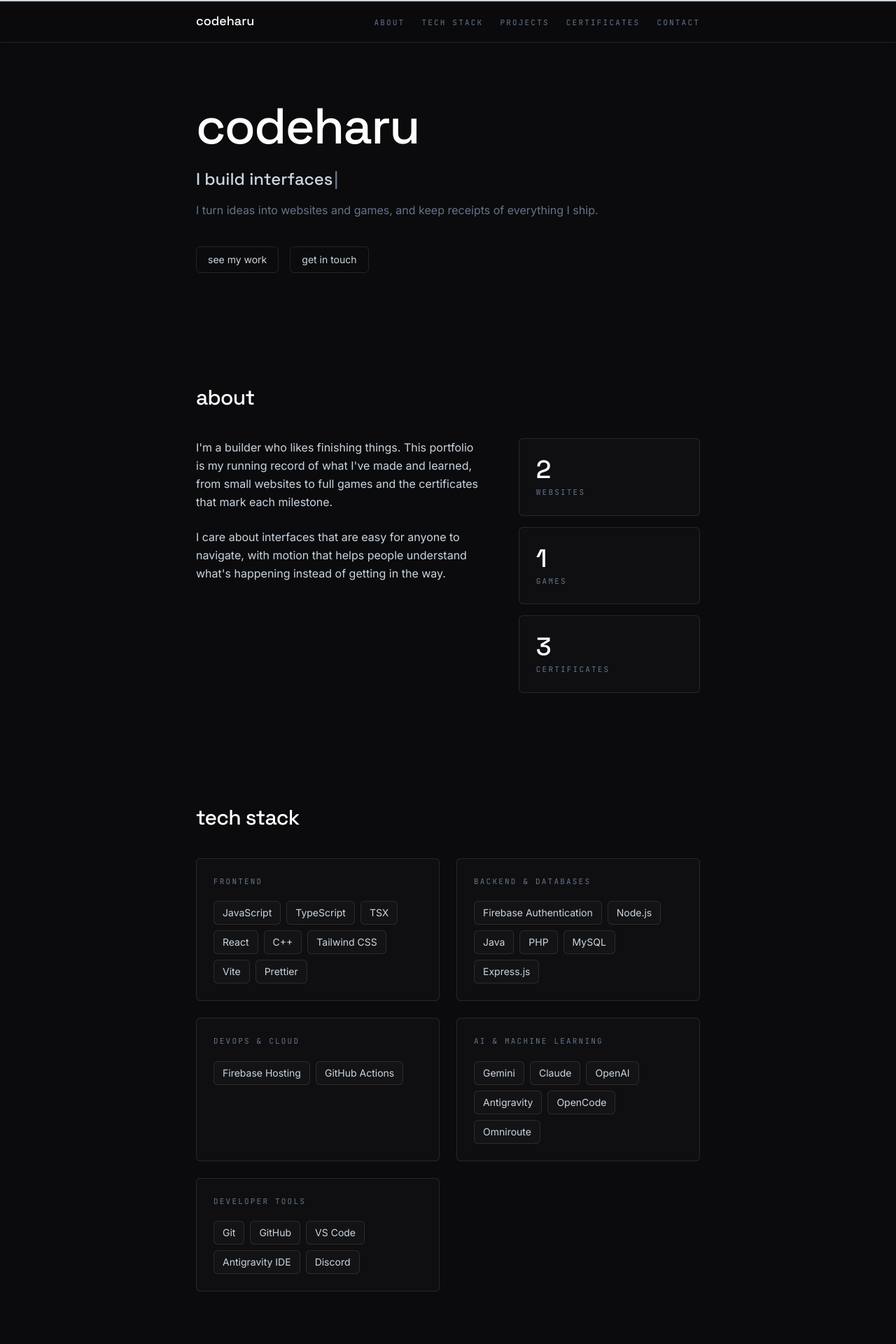
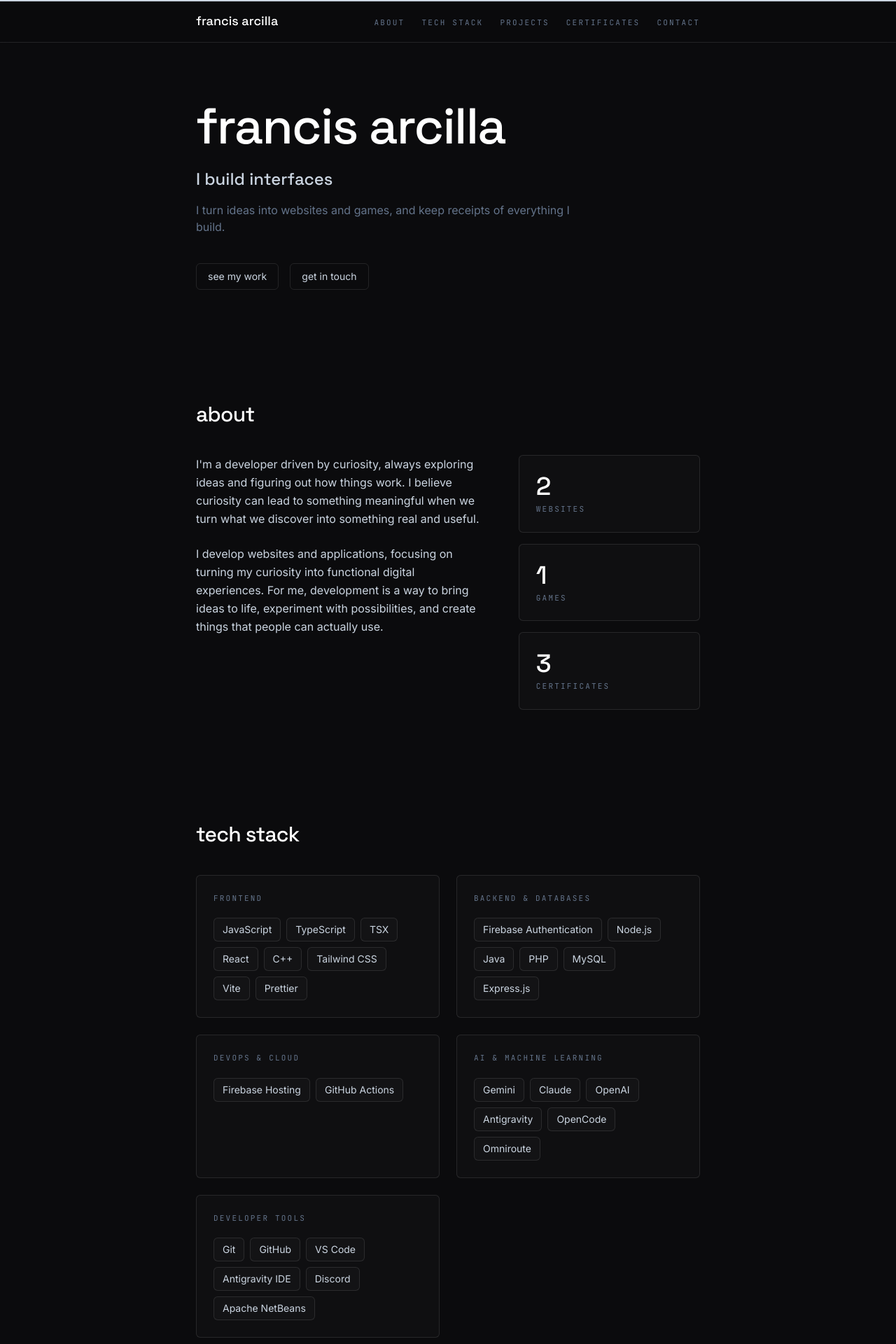
Before and after one commit to code1haru-ctrl/code1haru-ctrl.github.io, a React (Vite) app: page / in a window 1280 px wide. Shown: the top 1920 px of the page at 70% size. Built offline with nearby package versions, Linux system fonts and the light colour scheme.

Commit message:
Profile, Certificate, and Skills update

```diff
--- a/src/components/sections/Skills.tsx
+++ b/src/components/sections/Skills.tsx
@@ -15,14 +15,25 @@ export default function Skills() {
                 {group.title}
               </h3>
               <ul className="flex flex-wrap gap-2">
-                {group.items.map((item) => (
-                  <li
-                    key={item}
-                    className="rounded-md border border-white/10 bg-white/[0.02] px-3 py-1.5 text-sm text-slate-300"
-                  >
-                    {item}
-                  </li>
-                ))}
+                {group.items.map((item) => {
+                  const tooltip = group.tooltips?.[item];
+                  return (
+                    <li
+                      key={item}
+                      className="group relative rounded-md border border-white/10 bg-white/[0.02] px-3 py-1.5 text-sm text-slate-300"
+                    >
+                      {item}
+                      {tooltip && (
+                        <span
+                          role="tooltip"
+                          className="pointer-events-none absolute bottom-full left-1/2 z-20 mb-2 -translate-x-1/2 whitespace-nowrap rounded-md border border-white/10 bg-[#0B0B0D] px-2.5 py-1.5 font-mono text-[11px] text-slate-400 opacity-0 shadow-lg transition-opacity duration-150 group-hover:opacity-100"
+                        >
+                          {tooltip}
+                        </span>
+                      )}
+                    </li>
+                  );
+                })}
               </ul>
             </div>
           </Reveal>
--- a/src/data/certificates.ts
+++ b/src/data/certificates.ts
@@ -5,9 +5,9 @@ import type { Certificate } from "../types";
 export const certificates: Certificate[] = [
   {
     id: "sample-web-dev",
-    title: "Web Development Fundamentals",
-    issuer: "Sample Academy",
-    date: "2026-02",
+    title: "JavaScript Essential 1",
+    issuer: "DICT-ITU DTC Initiative",
+    date: "2026-06",
     credentialUrl: "#",
   },
   {
--- a/src/data/profile.ts
+++ b/src/data/profile.ts
@@ -2,20 +2,21 @@ import type { Profile } from "../types";
 
 // ✏️ Edit this file to change your name, bio, and links.
 export const profile: Profile = {
-  name: "Codeharu",
+  name: "Francis Arcilla",
   handle: "code1haru-ctrl",
   role: "Developer & Builder",
-  tagline: "I turn ideas into websites and games, and keep receipts of everything I ship.",
+  tagline: "I turn ideas into websites and games, and keep receipts of everything I build.",
   roles: ["websites", "games", "interfaces", "experiments"],
-  location: "",
+  location: "Philippines",
   bio: [
-    "I'm a builder who likes finishing things. This portfolio is my running record of what I've made and learned, from small websites to full games and the certificates that mark each milestone.",
-    "I care about interfaces that are easy for anyone to navigate, with motion that helps people understand what's happening instead of getting in the way.",
+    "I'm a developer driven by curiosity, always exploring ideas and figuring out how things work. I believe curiosity can lead to something meaningful when we turn what we discover into something real and useful.",
+    "I develop websites and applications, focusing on turning my curiosity into functional digital experiences. For me, development is a way to bring ideas to life, experiment with possibilities, and create things that people can actually use.",
   ],
   resumeUrl: "#",
   email: "code1haru@gmail.com",
   socials: [
     { label: "GitHub", href: "https://github.com/code1haru-ctrl" },
     { label: "Email", href: "mailto:code1haru@gmail.com" },
+    { label: "Instagram", href: "https://www.instagram.com/_frxncis.arcll/" },
   ],
 };
--- a/src/data/projects.ts
+++ b/src/data/projects.ts
@@ -19,7 +19,7 @@ export const projects: Project[] = [
     date: "2026-05",
     description:
       "A cashier and admin system for a café, built by a team of 3. Cashiers enter customer orders, print receipts, and use the other tools needed to run a counter smoothly. The owner can see how much the café earns per day, week, and month, view analytics, and browse stored copies of receipts.",
-    tags: ["JavaScript", "Firebase"],
+    tags: ["HTML", "CSS", "JavaScript", "Firebase"],
     liveUrl: "#",
     repoUrl: "#",
   },
--- a/src/data/skills.ts
+++ b/src/data/skills.ts
@@ -4,6 +4,7 @@ export const skillGroups: SkillGroup[] = [
   {
     title: "Frontend",
     items: ["JavaScript", "TypeScript", "TSX", "React", "C++", "Tailwind CSS", "Vite", "Prettier"],
+    tooltips: { TSX: "TypeScript + JSX syntax for React UI" },
   },
   {
     title: "Backend & Databases",
@@ -16,6 +17,6 @@ export const skillGroups: SkillGroup[] = [
   },
   {
     title: "Developer Tools",
-    items: ["Git", "GitHub", "VS Code", "Antigravity IDE", "Discord"],
+    items: ["Git", "GitHub", "VS Code", "Antigravity IDE", "Discord", "Apache NetBeans"],
   },
 ];
--- a/src/types/index.ts
+++ b/src/types/index.ts
@@ -22,6 +22,8 @@ export interface SocialLink {
 export interface SkillGroup {
   title: string;
   items: string[];
+  /** Hover tooltip text keyed by skill name. */
+  tooltips?: Record<string, string>;
 }
 
 export interface Project {
```
